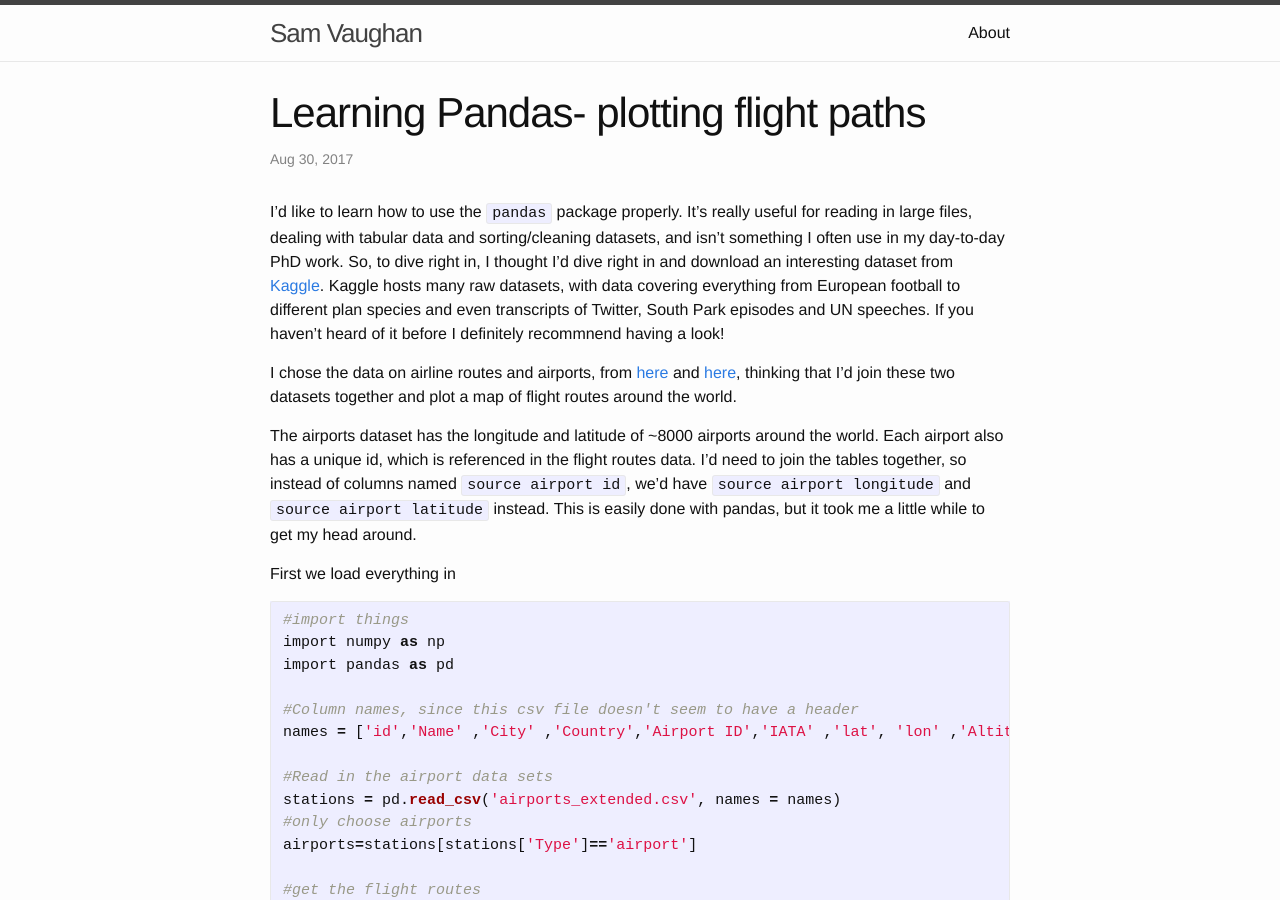
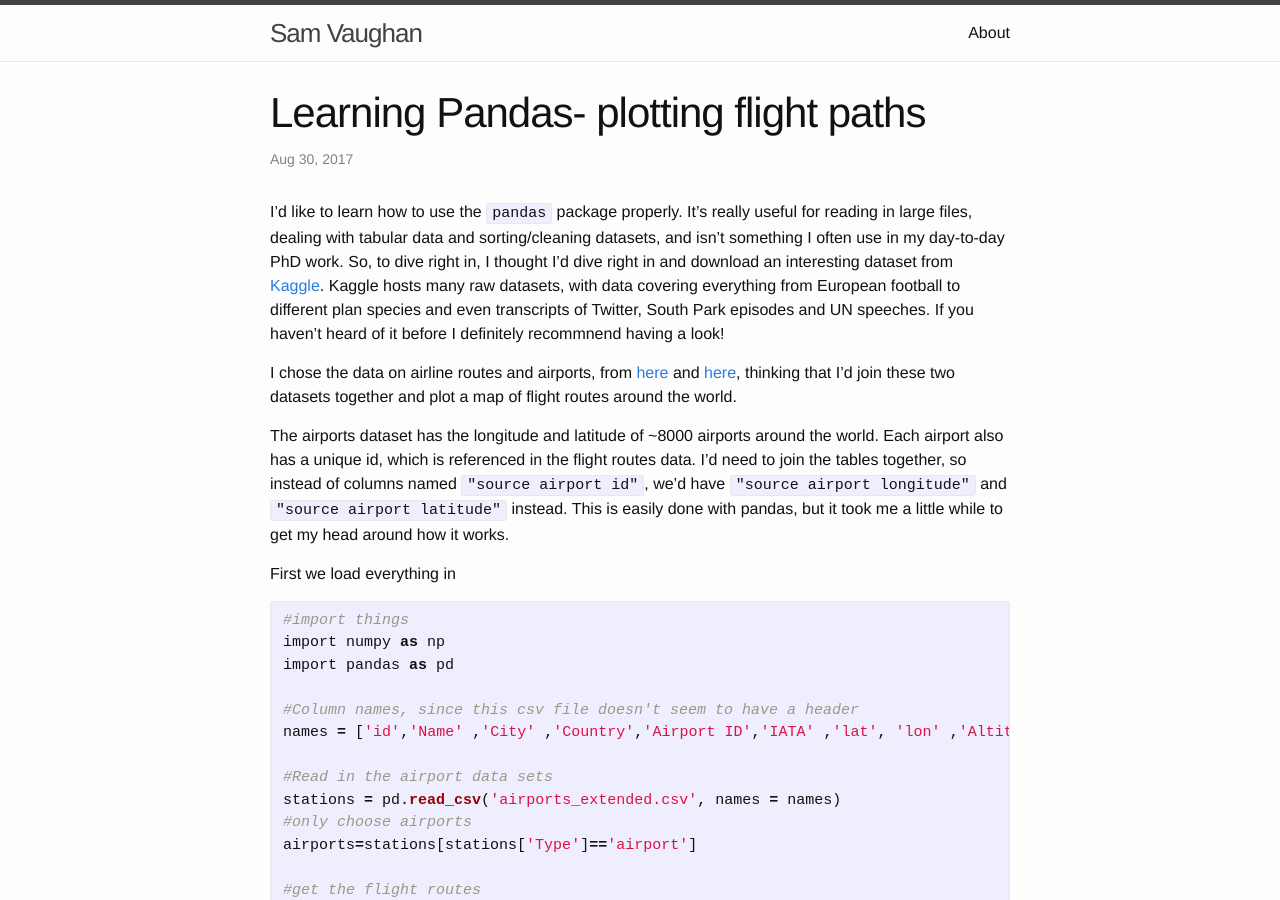
Before and after one commit to samvaughan/samvaughan.github.io, a Jekyll site: the page built from _posts/2017-08-30-Learning_Pandas.md, in a window 1280 px wide and 900 px high. Built offline with Jekyll 4.4.1, drawn with Linux system fonts in a browser that asks for light colours.

Commit message:
fixed typos

````diff
--- a/_posts/2017-08-30-Learning_Pandas.md
+++ b/_posts/2017-08-30-Learning_Pandas.md
@@ -9,7 +9,7 @@
 
 I chose the data on airline routes and airports, from [here](https://www.kaggle.com/open-flights/flight-route-database) and [here](https://www.kaggle.com/open-flights/airports-train-stations-and-ferry-terminals), thinking that I'd join these two datasets together and plot a map of flight routes around the world.
 
-The airports dataset has the longitude and latitude of ~8000 airports around the world. Each airport also has a unique id, which is referenced in the flight routes data. I'd need to join the tables together, so instead of columns named `source airport id`, we'd have `source airport longitude` and `source airport latitude` instead. This is easily done with pandas, but it took me a little while to get my head around.
+The airports dataset has the longitude and latitude of ~8000 airports around the world. Each airport also has a unique id, which is referenced in the flight routes data. I'd need to join the tables together, so instead of columns named `"source airport id"`, we'd have `"source airport longitude"` and `"source airport latitude"` instead. This is easily done with pandas, but it took me a little while to get my head around how it works.
 
 First we load everything in
 
@@ -88,6 +88,6 @@
 ```
 Here, the "Geodetic" transformation ensures that our lines between two coordinates follow the curvature of the Earth (as real flight plans do). The final plot looks like this:
 
-![](flight_map.pdf)
+![](https://raw.githubusercontent.com/samvaughan/samvaughan.github.io/master/_posts/Images/flight_map.pdf)
 
 Which looks okay! I'd like to go back and play with things a bit- like use a nicer map image, and maybe colour the flights based on length or duration somehow. It also takes around a minute to run on my laptop, with the geodesic transformation for the line collection taking up most of that time. So maybe there's a more efficient way?
````
